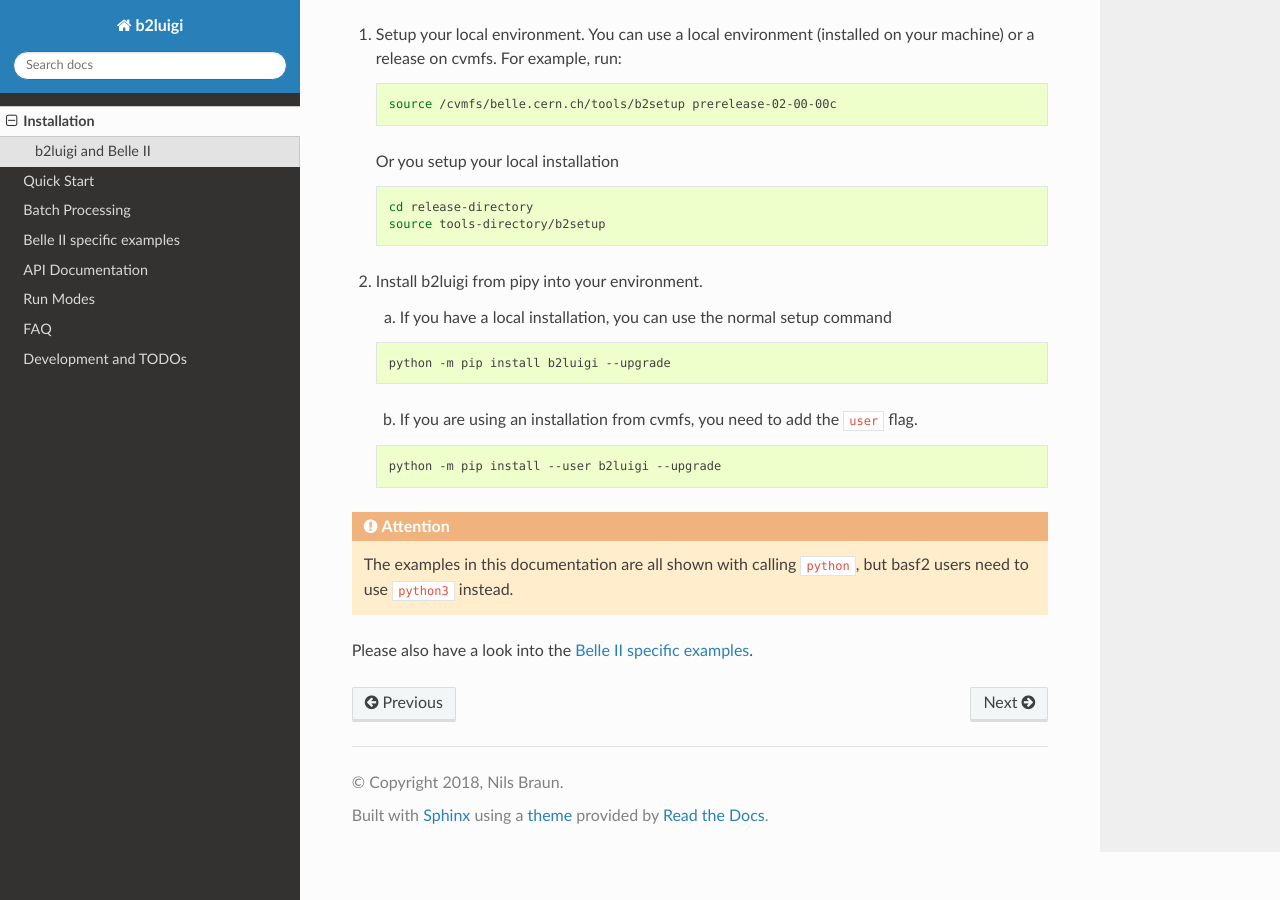
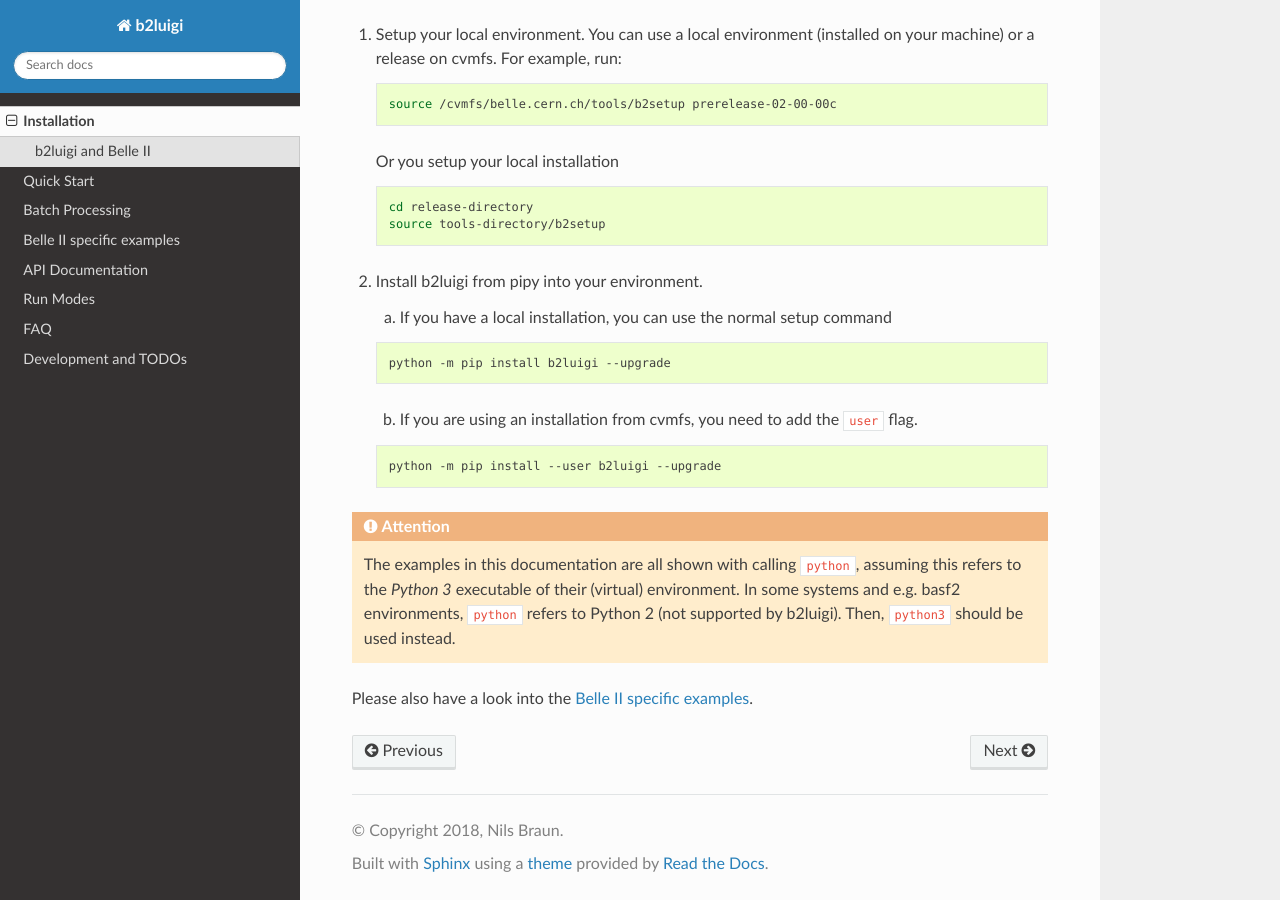
Before and after one commit to nils-braun/b2luigi, a Sphinx documentation site: the page built from docs/usage/installation.rst, in a window 1280 px wide and 900 px high, scrolled down 729 px. Built offline with Sphinx 7.4.7 and the Read the Docs theme 2.0.0, drawn with Linux system fonts in a browser that asks for light colours.

Commit message:
Add a bit more detail to the python3 hint in the docs

```diff
--- a/docs/usage/installation.rst
+++ b/docs/usage/installation.rst
@@ -68,7 +68,9 @@
 
 
 .. attention::
-    The examples in this documentation are all shown with calling ``python``, but basf2 users need to use ``python3``
-    instead.
+    The examples in this documentation are all shown with calling ``python``,
+    assuming this refers to the *Python 3* executable of their (virtual) environment.
+    In some systems and e.g. basf2 environments, ``python`` refers to Python 2
+    (not supported by b2luigi). Then, ``python3`` should be used instead.
 
 Please also have a look into the :ref:`basf2-example-label`.
```
